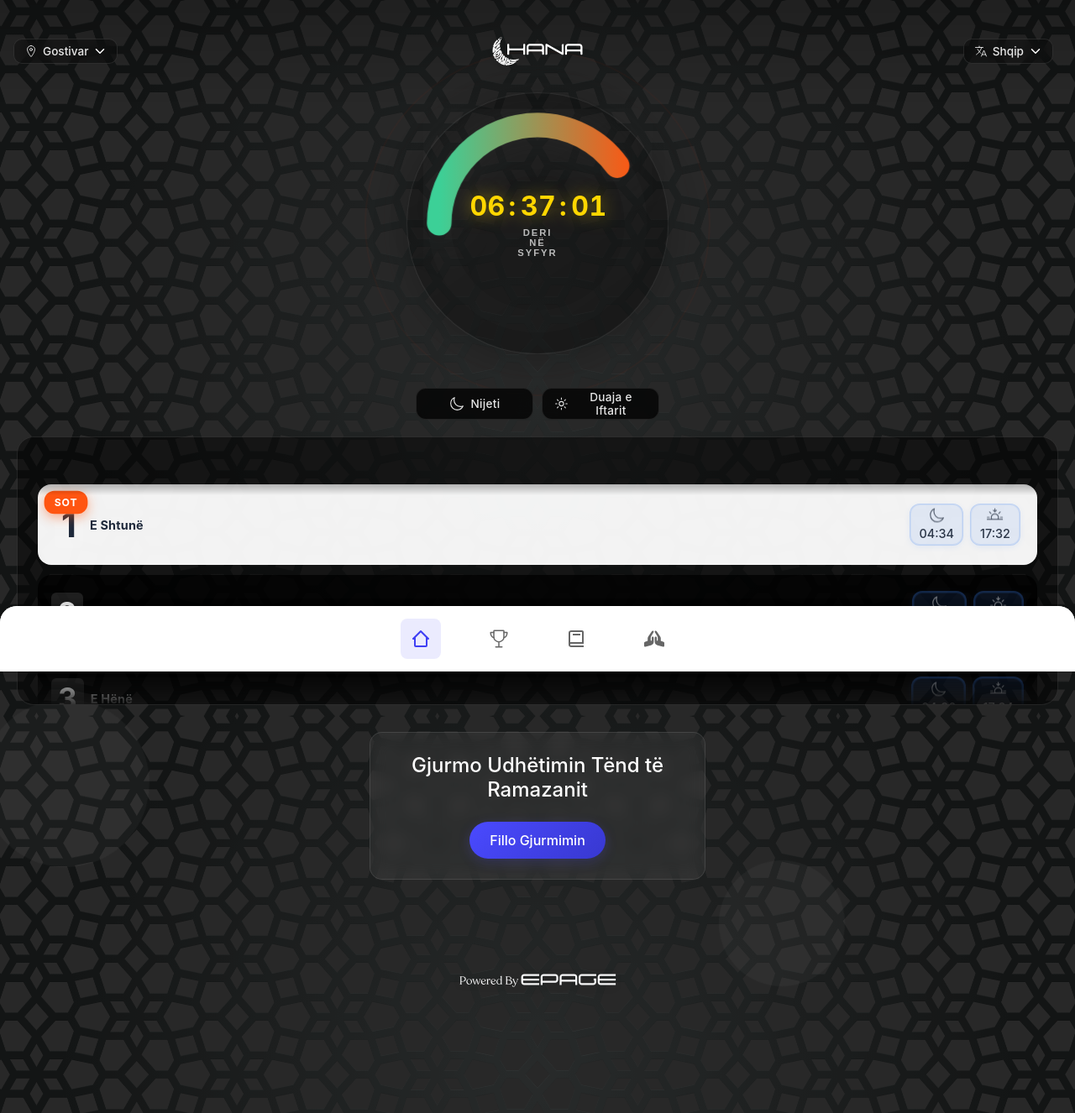
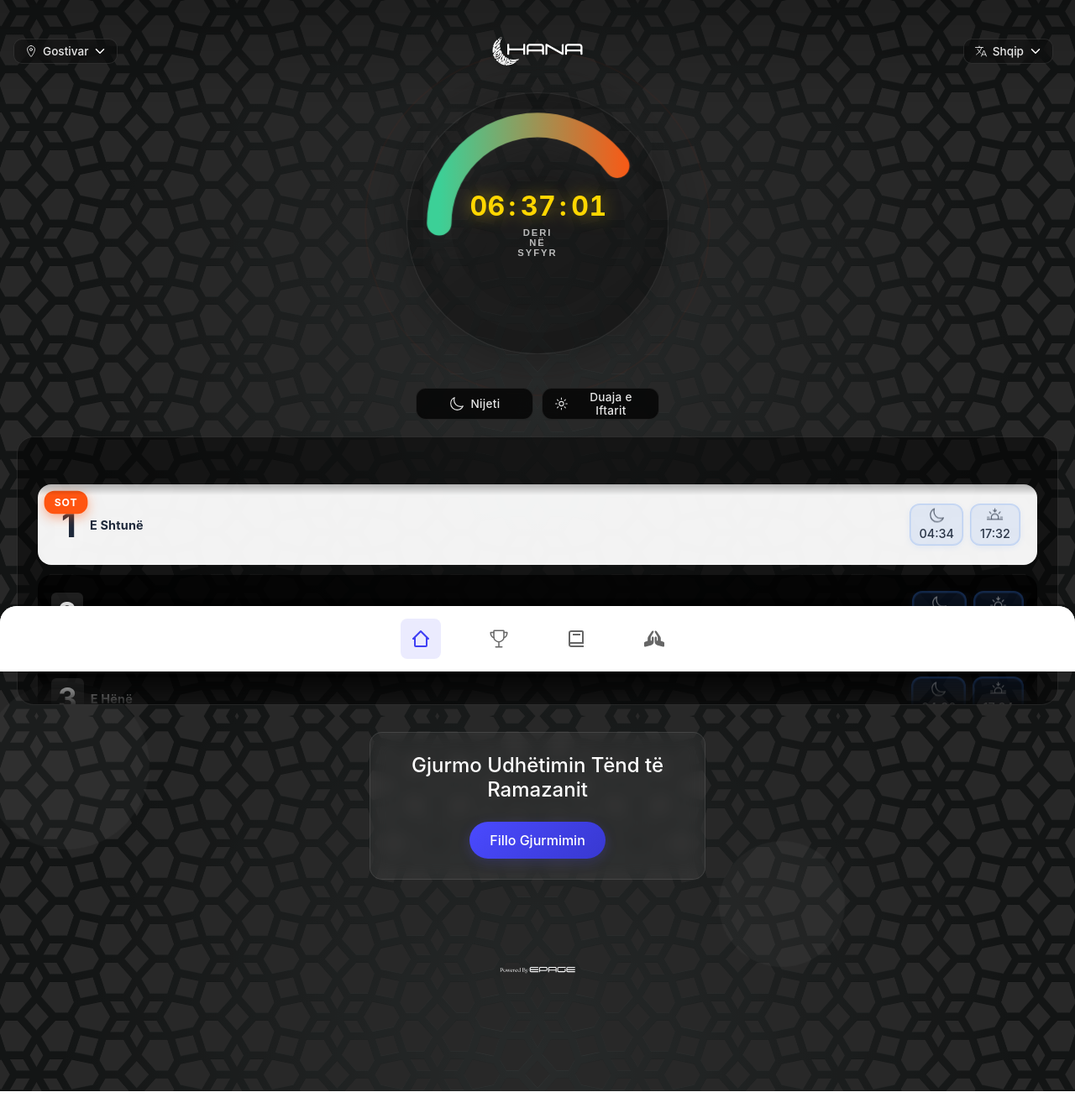
Before and after one commit to jahjanur/hana.epage.digital, a React (Create React App) app: page / in a window 1280 px wide. Shown: the whole page at 84% size. After the commit the page ends 1300 px from the top, so only its background shows below. Built offline with nearby package versions, Linux system fonts and the light colour scheme; a web font is replaced by a local one.

Commit message:
pushing in times translation

```diff
--- a/src/components/Footer.css
+++ b/src/components/Footer.css
@@ -56,19 +56,37 @@
   background: rgba(0, 0, 0, 0.5);
   backdrop-filter: blur(10px);
   -webkit-backdrop-filter: blur(10px);
-  padding: 15px;
+  padding: 8px 16px;
   text-align: center;
   z-index: 100;
 }
 
-.footer-epage p {
-  color: white;
-  margin: 0;
-  font-size: 0.9rem;
+.epage-link {
+  display: inline-block;
+  transition: opacity 0.3s ease;
+}
+
+.epage-link:hover {
   opacity: 0.8;
+}
+
+.epage-logo {
+  height: 24px;
+  width: auto;
+  display: block;
 }
 
 /* Add padding to the bottom of the content to prevent footer overlap */
 .goals-container {
   padding-bottom: 60px;
 }
+
+@media (max-width: 768px) {
+  .footer-epage {
+    padding: 8px 12px;
+  }
+
+  .epage-logo {
+    height: 20px;
+  }
+}
--- a/src/components/Footer.tsx
+++ b/src/components/Footer.tsx
@@ -1,10 +1,18 @@
 import React from 'react';
 import './Footer.css';
+import { ReactComponent as EpageLogo } from '../assets/epage.svg';
 
 const Footer: React.FC = () => {
   return (
     <div className="footer-epage">
-      <p>© 2024 EPAGE Digital</p>
+      <a
+        href="https://epage.digital"
+        target="_blank"
+        rel="noopener noreferrer"
+        className="epage-link"
+      >
+        <EpageLogo className="epage-logo" />
+      </a>
     </div>
   );
 };
```
